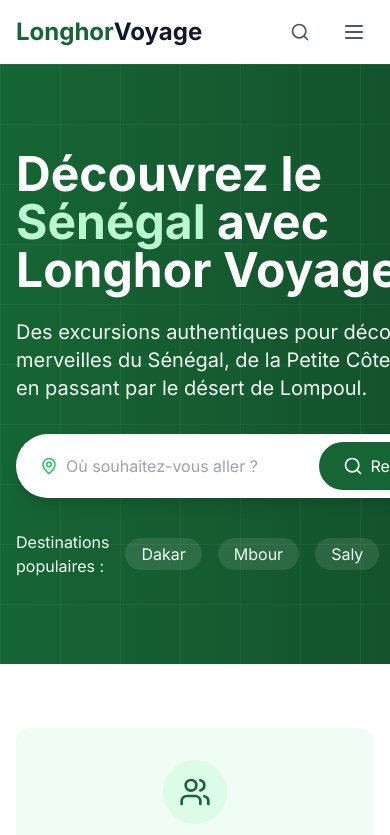
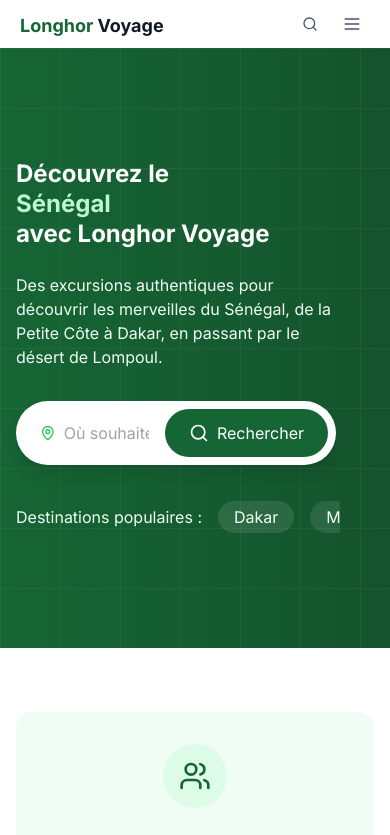
Before and after one commit to Zoubeir23/longhorvoyage, a React (Vite) app: page / in a window 390 px wide. Shown: the top 835 px of the page. Built offline with nearby package versions, Linux system fonts and the light colour scheme.

Commit message:
refactor: amélioration de la responsivité des composants Hero et Navbar

```diff
--- a/src/components/Hero.tsx
+++ b/src/components/Hero.tsx
@@ -15,15 +15,15 @@ const Hero: React.FC = () => {
         <div className="absolute inset-0 bg-[url('/pattern.svg')] bg-repeat"></div>
       </motion.div>
 
-      <div className="relative container mx-auto px-4 h-full flex items-center">
-        <div className="max-w-2xl text-white">
+      <div className="relative container mx-auto px-4 sm:px-6 h-full flex items-center">
+        <div className="max-w-xs sm:max-w-md md:max-w-2xl text-white">
           <motion.h1
-            className="text-5xl font-bold mb-6"
+            className="text-2xl sm:text-3xl md:text-5xl font-bold mb-6 leading-tight break-words"
             initial={{ y: 20, opacity: 0 }}
             animate={{ y: 0, opacity: 1 }}
             transition={{ duration: 0.6 }}
           >
-            Découvrez le{' '}
+            Découvrez le<br className="block md:hidden" />
             <motion.span
               className="text-green-200"
               initial={{ opacity: 0 }}
@@ -31,12 +31,12 @@ const Hero: React.FC = () => {
               transition={{ delay: 0.3, duration: 0.6 }}
             >
               Sénégal
-            </motion.span>{' '}
+            </motion.span><br className="block md:hidden" />
             avec Longhor Voyage
           </motion.h1>
 
           <motion.p
-            className="text-xl mb-8 text-green-50"
+            className="text-base sm:text-lg md:text-xl mb-8 text-green-50"
             initial={{ y: 20, opacity: 0 }}
             animate={{ y: 0, opacity: 1 }}
             transition={{ delay: 0.2, duration: 0.6 }}
@@ -78,12 +78,12 @@ const Hero: React.FC = () => {
             animate={{ y: 0, opacity: 1 }}
             transition={{ delay: 0.6, duration: 0.6 }}
           >
-            <span className="mr-4">Destinations populaires :</span>
-            <div className="flex space-x-4">
+            <span className="mr-4 shrink-0">Destinations populaires :</span>
+            <div className="flex space-x-4 overflow-x-auto scrollbar-thin scrollbar-thumb-green-800 scrollbar-track-transparent py-1 px-1 -mx-1 max-w-full">
               {['Dakar', 'Mbour', 'Saly', 'Somone'].map((destination, index) => (
                 <motion.button
                   key={destination}
-                  className="px-4 py-1 rounded-full bg-white/10 hover:bg-white/20 transition-colors"
+                  className="px-4 py-1 rounded-full bg-white/10 hover:bg-white/20 transition-colors whitespace-nowrap"
                   initial={{ opacity: 0, x: -20 }}
                   animate={{ opacity: 1, x: 0 }}
                   transition={{ delay: 0.7 + index * 0.1, duration: 0.4 }}
--- a/src/components/Navbar.tsx
+++ b/src/components/Navbar.tsx
@@ -32,22 +32,23 @@ const Navbar: React.FC = () => {
       className="bg-white shadow-sm"
       initial={{ y: -100 }}
       animate={{ y: 0 }}
-      transition={{ type: "spring", stiffness: 100 }}
+      transition={{ type: 'spring', stiffness: 100 }}
     >
-      <div className="container mx-auto px-4">
-        <div className="flex items-center justify-between h-16">
+      <div className="container mx-auto px-5 sm:px-8">
+        <div className="flex items-center justify-between h-12 sm:h-16">
           {/* Logo */}
           <motion.div
             whileHover={{ scale: 1.05 }}
             whileTap={{ scale: 0.95 }}
           >
-            <Link to="/" className="flex items-center">
-              <Logo />
+            <Link to="/" className="flex items-center mt-1 sm:mt-0">
+              <div className="text-lg sm:text-2xl font-bold text-green-800 leading-none">Longhor</div>
+              <div className="text-lg sm:text-2xl font-bold text-gray-900 leading-none ml-1">Voyage</div>
             </Link>
           </motion.div>
 
           {/* Navigation Items */}
-          <div className="hidden md:flex items-center space-x-8">
+          <div className="hidden md:flex items-center space-x-6 lg:space-x-8">
             <NavItem to="/">Accueil</NavItem>
             <NavItem to="/destinations">Destinations</NavItem>
             <NavItem to="/a-propos">À propos</NavItem>
@@ -55,29 +56,31 @@ const Navbar: React.FC = () => {
           </div>
 
           {/* Right Side Buttons */}
-          <div className="flex items-center space-x-4">
+          <div className="flex items-center space-x-2 sm:space-x-4">
             <motion.button
-              className="p-2 text-gray-600 hover:text-green-800 transition-colors"
+              className="p-2 text-gray-600 hover:text-green-800 transition-colors focus:outline-none focus:ring-2 focus:ring-green-200 rounded-full"
               whileHover={{ scale: 1.1, rotate: 15 }}
               whileTap={{ scale: 0.9 }}
+              aria-label="Recherche"
             >
-              <Search className="w-5 h-5" />
+              <Search className="w-4 h-4 sm:w-5 sm:h-5" />
             </motion.button>
             <motion.a
               href="https://wa.me/221776148802"
-              className="hidden md:inline-flex items-center px-4 py-2 bg-green-500 text-white rounded-lg hover:bg-green-600 transition-colors"
+              className="hidden md:inline-flex items-center px-4 py-2 bg-green-500 text-white rounded-lg hover:bg-green-600 transition-colors text-sm"
               whileHover={{ scale: 1.05 }}
               whileTap={{ scale: 0.95 }}
             >
               Réserver
             </motion.a>
             <motion.button
-              className="md:hidden p-2 text-gray-600 hover:text-green-800 transition-colors"
+              className="md:hidden p-2 text-gray-600 hover:text-green-800 transition-colors focus:outline-none focus:ring-2 focus:ring-green-200 rounded-full"
               whileHover={{ scale: 1.1 }}
               whileTap={{ scale: 0.9 }}
               onClick={() => setIsMenuOpen(!isMenuOpen)}
+              aria-label="Menu"
             >
-              {isMenuOpen ? <X className="w-6 h-6" /> : <Menu className="w-6 h-6" />}
+              {isMenuOpen ? <X className="w-5 h-5" /> : <Menu className="w-5 h-5" />}
             </motion.button>
           </div>
         </div>
```
